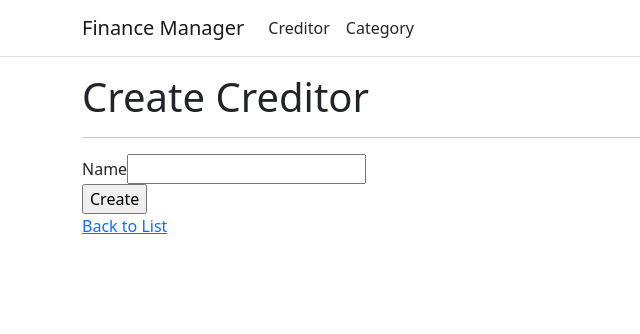
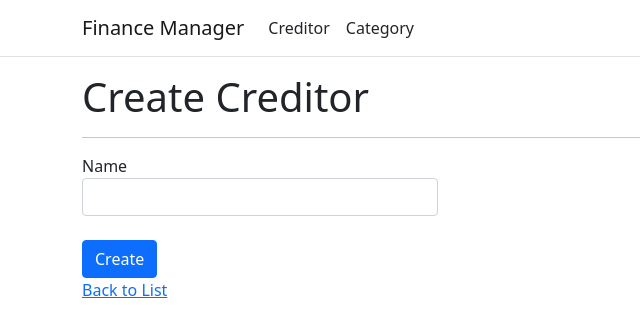
Before and after one commit to ejunnior/rumos-frontend, an Angular app: page /creditor/create in a window 1280 px wide. Shown: the top 334 px of the page, without its empty margins (0-640 px from the left). Built offline with nearby package versions, Linux system fonts and the light colour scheme.

Commit message:
Create Creditor

```diff
--- a/src/app/app.module.ts
+++ b/src/app/app.module.ts
@@ -10,6 +10,7 @@ import { RouterModule } from '@angular/router';
 import { CreditorDeleteComponent } from './creditor/creditor-delete.component';
 import { CreditorDetailComponent } from './creditor/creditor-detail.component';
 import { CreditorEditComponent } from './creditor/creditor-edit.component';
+import { ReactiveFormsModule } from '@angular/forms';
 
 @NgModule({
   declarations: [
@@ -24,6 +25,7 @@ import { CreditorEditComponent } from './creditor/creditor-edit.component';
   imports: [
     BrowserModule,
     HttpClientModule,
+    ReactiveFormsModule,
     RouterModule.forRoot([
       { path: 'creditor', component: CreditorListComponent },
       { path: 'creditor/create', component: CreditorCreateComponent },
--- a/src/app/creditor/creditor-create.component.html
+++ b/src/app/creditor/creditor-create.component.html
@@ -1,14 +1,24 @@
 <h1>{{pageTitle}}</h1>
 <hr />
-<div>
-    <div>
-        <form>
-            <div>
-                <label>Name</label>
-                <input type="text" id="Name" />
+<div class="row">
+    <div class="col-md-4">
+        <form novalidate [formGroup]="formCreate" (ngSubmit)="create()">
+            <div class="form-group">
+                <label class="control-label">Name</label>
+                <input
+                    type="text"
+                    id="Name"
+                    formControlName="creditorName"
+                    class="form-control"
+                />
             </div>
-            <div>
-                <input type="submit" id="Create" value="Create" />
+            <br>
+            <div class="form-group">
+                <input
+                    type="submit"
+                    id="Create"
+                    value="Create"
+                    class="btn btn-primary" />
             </div>
         </form>
     </div>
--- a/src/app/creditor/creditor-create.component.ts
+++ b/src/app/creditor/creditor-create.component.ts
@@ -1,9 +1,41 @@
-import { Component } from "@angular/core";
+import { Component, OnInit } from "@angular/core";
+import { FormBuilder, FormGroup } from "@angular/forms";
+import { Router } from "@angular/router";
+import { CreditorCreateModel } from "./creditor-create.model";
+import { CreditorService } from "./creditor.service";
 
 @Component({
     templateUrl: './creditor-create.component.html'
 })
 
-export class CreditorCreateComponent{
+export class CreditorCreateComponent implements OnInit {
     pageTitle: string = "Create Creditor";
+    formCreate !: FormGroup;
+    model !: CreditorCreateModel;
+
+    constructor(
+        private formBuilder: FormBuilder,
+        private creditorService: CreditorService,
+        private router: Router) {
+    }
+
+    ngOnInit(): void {
+        this.formCreate = this.formBuilder.group({
+            creditorName : ''
+        });
+    }
+
+    create() {
+        this.model = { ...this.model, ...this.formCreate.value};
+
+        this.creditorService.createCreditor(this.model)
+            .subscribe({
+                next: () => this.onCreateComplete()
+            })
+     }
+
+     onCreateComplete() {
+         this.formCreate.reset();
+         this.router.navigate(['/creditor']);
+     }
 }
--- /dev/null
+++ b/src/app/creditor/creditor-create.model.ts
@@ -0,0 +1,3 @@
+export interface CreditorCreateModel {
+    creditorName: string;
+}
--- a/src/app/creditor/creditor.service.ts
+++ b/src/app/creditor/creditor.service.ts
@@ -1,6 +1,7 @@
 import { HttpClient } from "@angular/common/http";
 import { Injectable } from "@angular/core";
 import { Observable } from "rxjs";
+import { CreditorCreateModel } from "./creditor-create.model";
 import { CreditorGetModel } from "./creditor-get.model";
 import { CreditorGetByIdModel } from "./creditor-getbyid.model";
 
@@ -23,4 +24,8 @@ export class CreditorService {
     getCreditorById(id: number) : Observable<CreditorGetByIdModel> {
         return this.httpClient.get<CreditorGetByIdModel>(this.apiUrl + '/' + id);
     }
+
+    createCreditor(model : CreditorCreateModel) : Observable<CreditorCreateModel> {
+        return this.httpClient.post<CreditorCreateModel>(this.apiUrl, model);
+    }
 }
```
